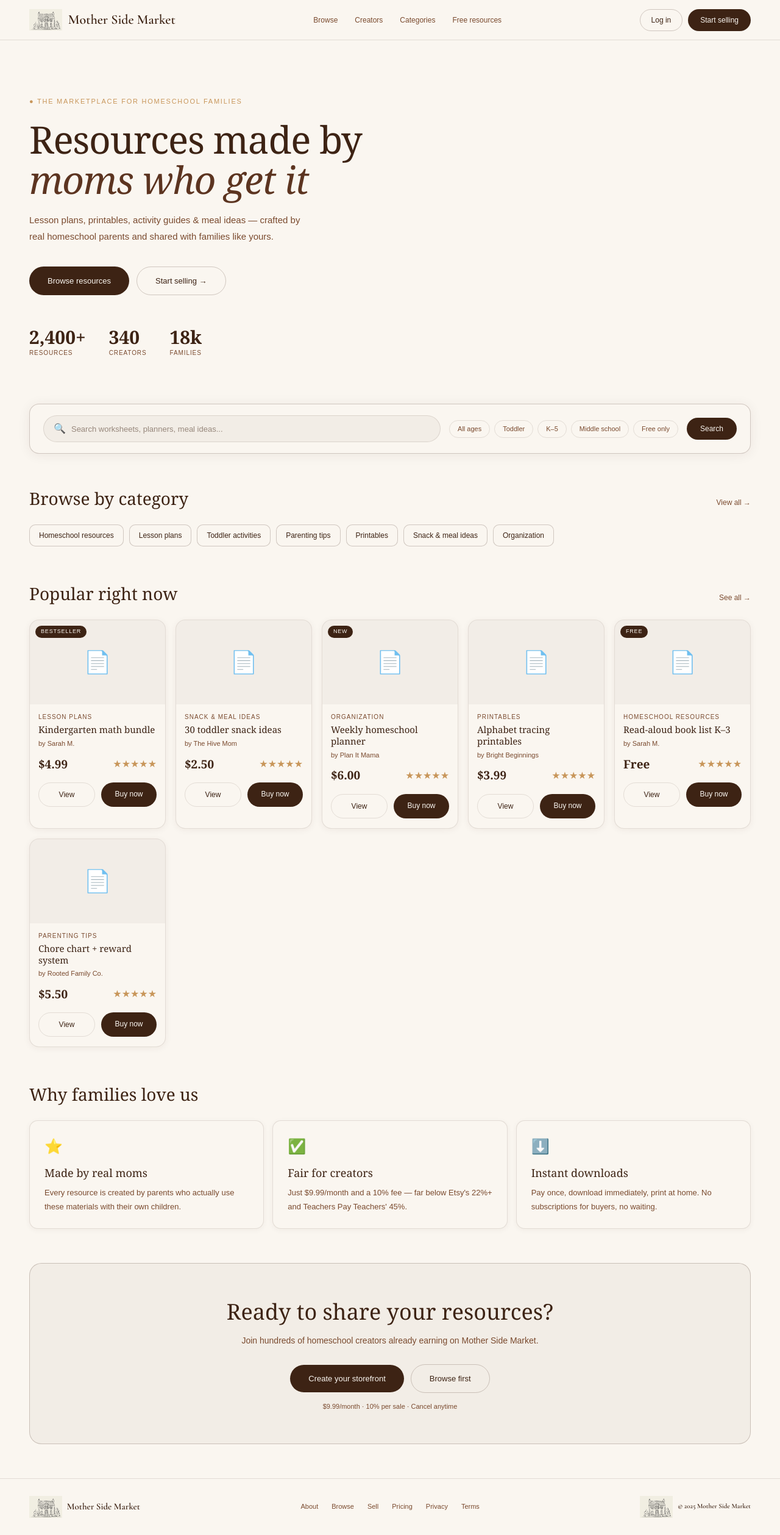
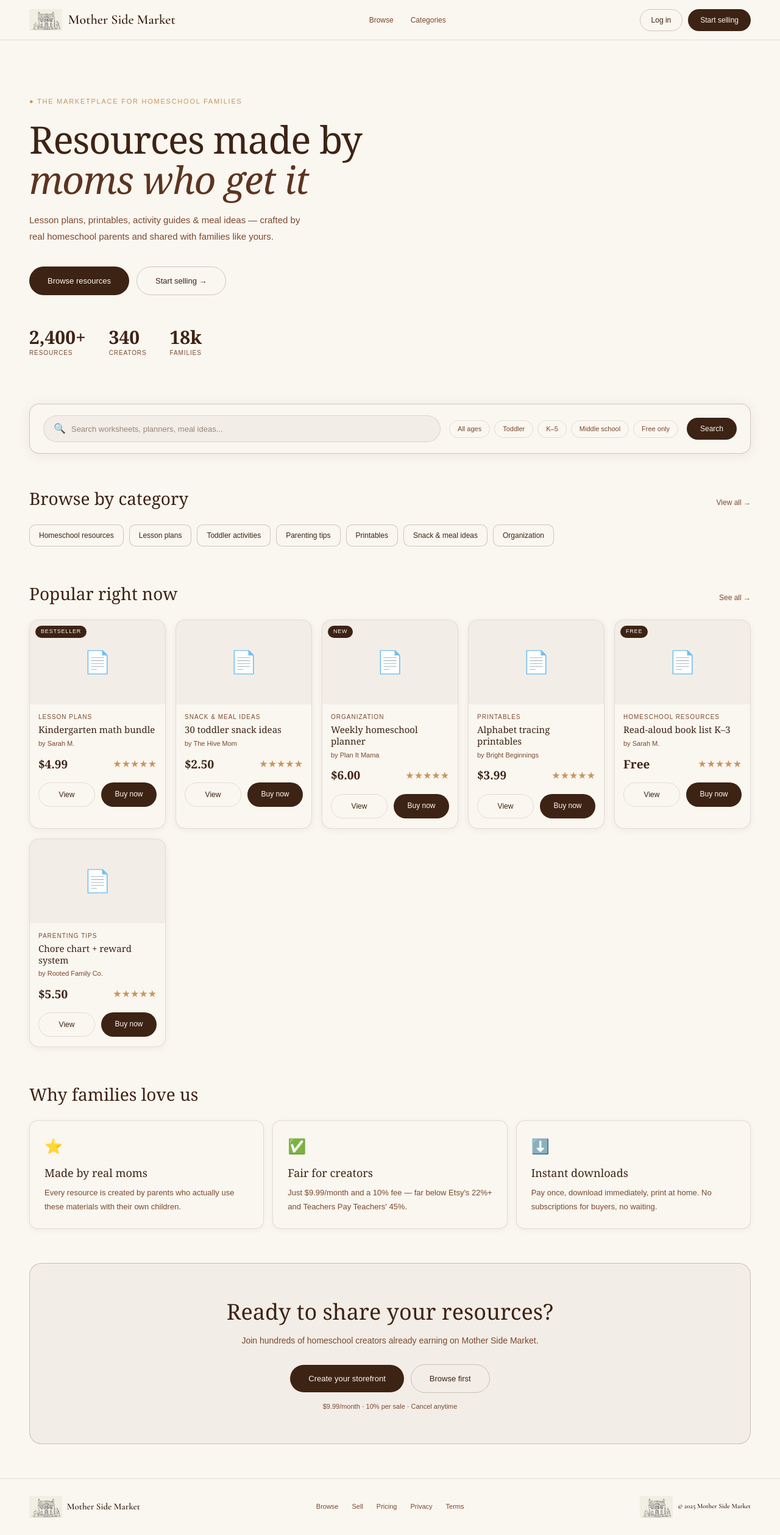
Before and after one commit to Jcastle25/mothers-side-market, a Next.js app: page / in a window 1280 px wide. Shown: the whole page at 61% size. Built offline with nearby package versions, Linux system fonts and the light colour scheme.

Commit message:
Fix nav and footer links

```diff
--- a/app/page.tsx
+++ b/app/page.tsx
@@ -30,8 +30,8 @@ export default function Home() {
           </span>
         </div>
         <div style={{ display: "flex", gap: "28px" }}>
-          {["Browse", "Creators", "Categories", "Free resources"].map(link => (
-            <a key={link} href="#" style={{ fontSize: "12px", color: "#7A4A2E", textDecoration: "none" }}>{link}</a>
+          {[{label: "Browse", href: "/browse"}, {label: "Categories", href: "/browse"}].map(link => (
+            <a key={link.label} href={link.href} style={{ fontSize: "12px", color: "#7A4A2E", textDecoration: "none" }}>{link.label}</a>
           ))}
         </div>
         <div style={{ display: "flex", gap: "9px" }}>
@@ -83,7 +83,7 @@ export default function Home() {
       <section style={{ padding: "0 48px 56px" }}>
         <div style={{ display: "flex", alignItems: "baseline", justifyContent: "space-between", marginBottom: "22px" }}>
           <h2 style={{ fontFamily: "Georgia, serif", fontSize: "28px", fontWeight: 500, color: "#3D2314" }}>Browse by category</h2>
-          <a href="#" style={{ fontSize: "12px", color: "#7A4A2E", textDecoration: "none" }}>View all →</a>
+          <a href="/browse" style={{ fontSize: "12px", color: "#7A4A2E", textDecoration: "none" }}>View all →</a>
         </div>
         <div style={{ display: "flex", gap: "9px", flexWrap: "wrap" }}>
           {["Homeschool resources", "Lesson plans", "Toddler activities", "Parenting tips", "Printables", "Snack & meal ideas", "Organization"].map(cat => (
@@ -173,10 +173,10 @@ export default function Home() {
         </div>
         <div style={{ display: "flex", gap: "22px" }}>
           {[
-            { label: "About", href: "#" },
-            { label: "Browse", href: "#" },
-            { label: "Sell", href: "#" },
-            { label: "Pricing", href: "#" },
+
+            { label: "Browse", href: "/browse" },
+            { label: "Sell", href: "/dashboard" },
+            { label: "Pricing", href: "/terms" },
             { label: "Privacy", href: "/privacy" },
             { label: "Terms", href: "/terms" }
           ].map(link => (
```
